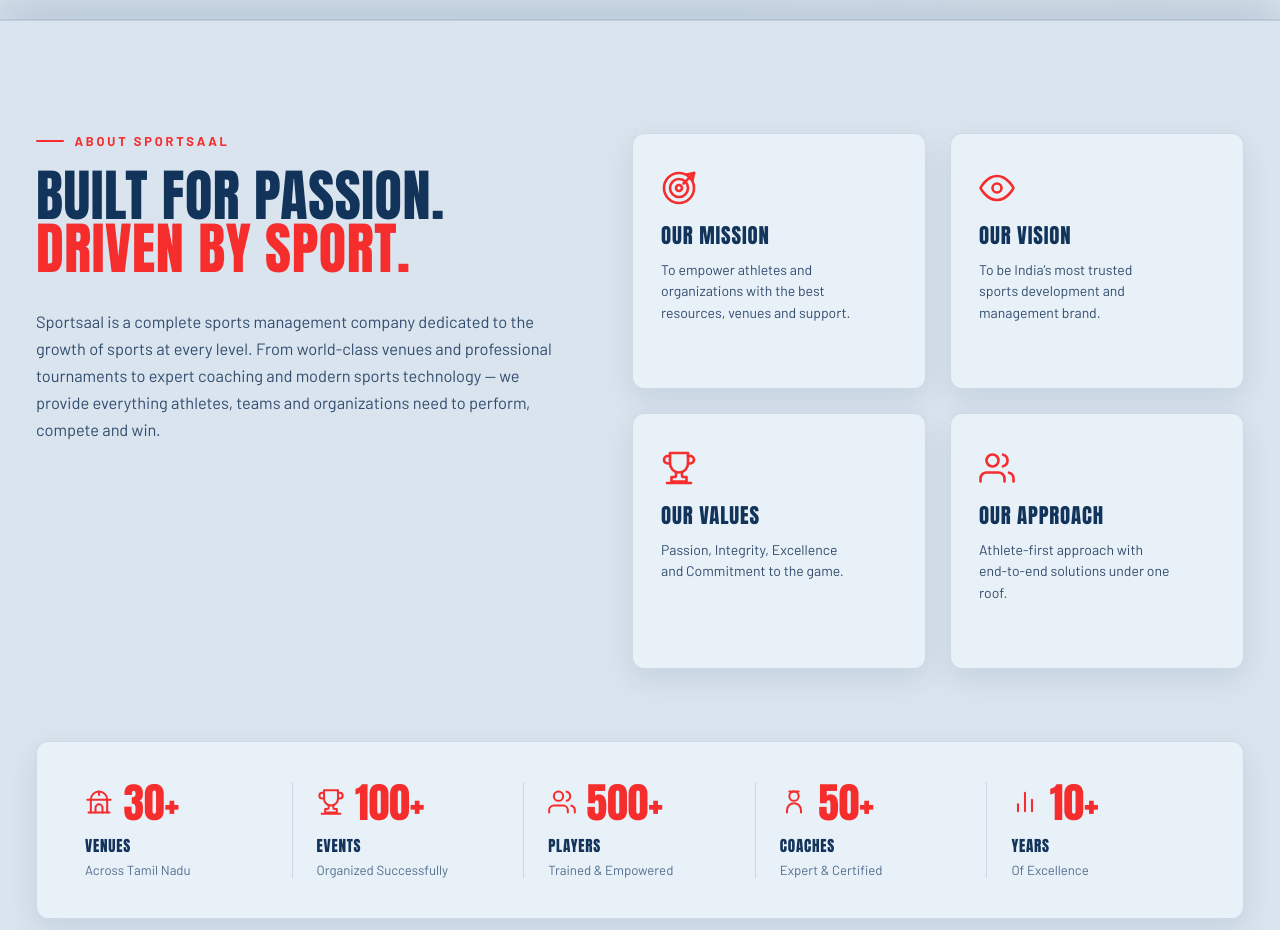
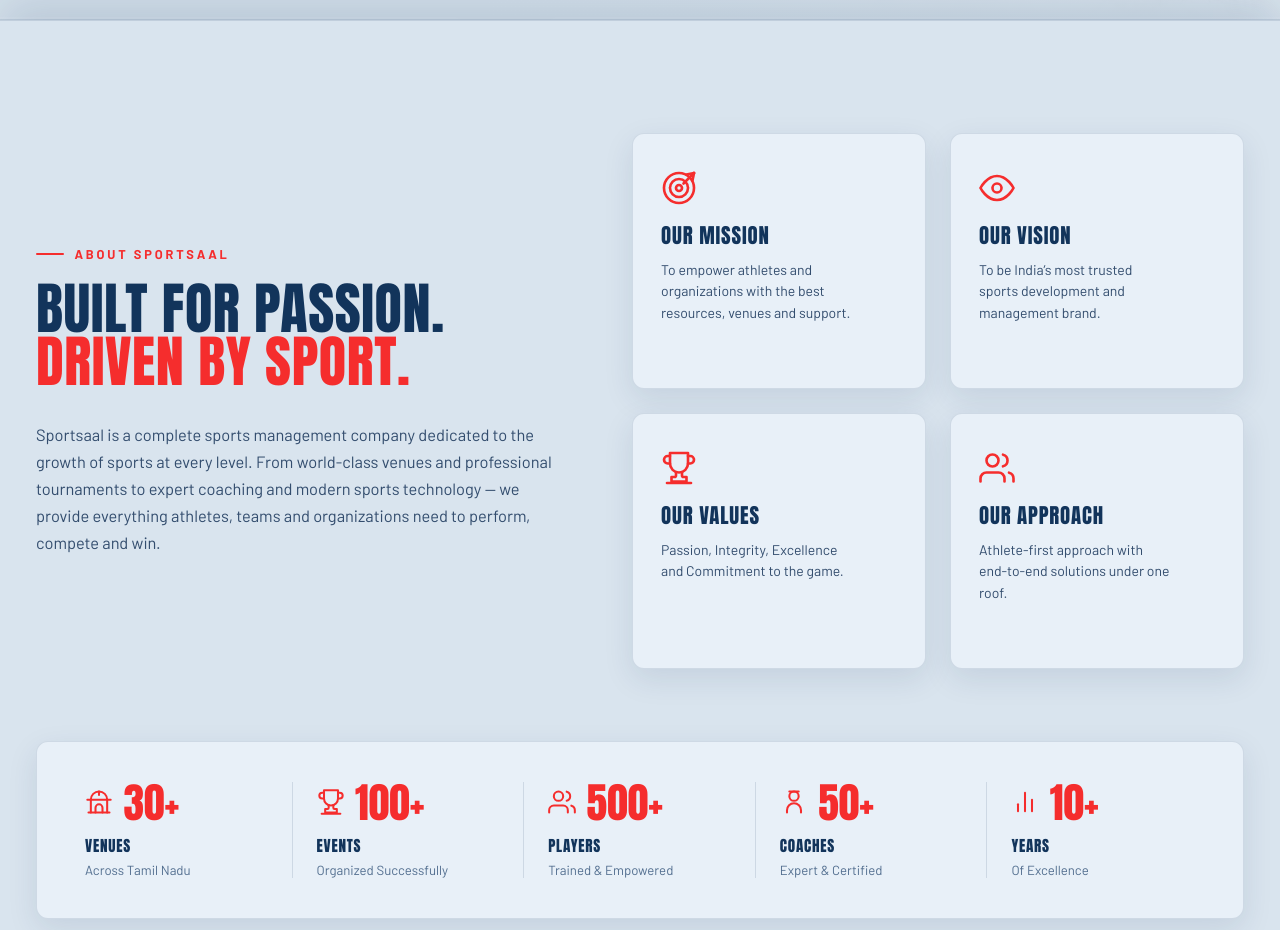
Before and after one commit to jeeva-2708/SportsAal0.2, a React (Vite) app: page / in a window 1280 px wide. Shown: the part 780-1710 px from the top of the page. Built offline with nearby package versions, Linux system fonts and the light colour scheme; a web font is replaced by a local one.

Commit message:
fix(about): vertically center left content relative to feature cards grid on tablet and desktop

```diff
--- a/src/sections/About/About.css
+++ b/src/sections/About/About.css
@@ -14,12 +14,12 @@
   width: 100%;
 }
 
-/* Top 2-Column Grid Layout */
+/* Top 2-Column Grid Layout (Vertically Centers Left Content Relative to Feature Cards) */
 .about-top-grid {
   display: grid;
   grid-template-columns: 1fr 1.15fr;
   gap: 4rem;
-  align-items: start;
+  align-items: center;
 }
 
 /* Left Column Styling */
@@ -235,6 +235,7 @@
 @media (max-width: 1200px) {
   .about-top-grid {
     gap: 2.5rem;
+    align-items: center;
   }
 
   .stat-item {
```
